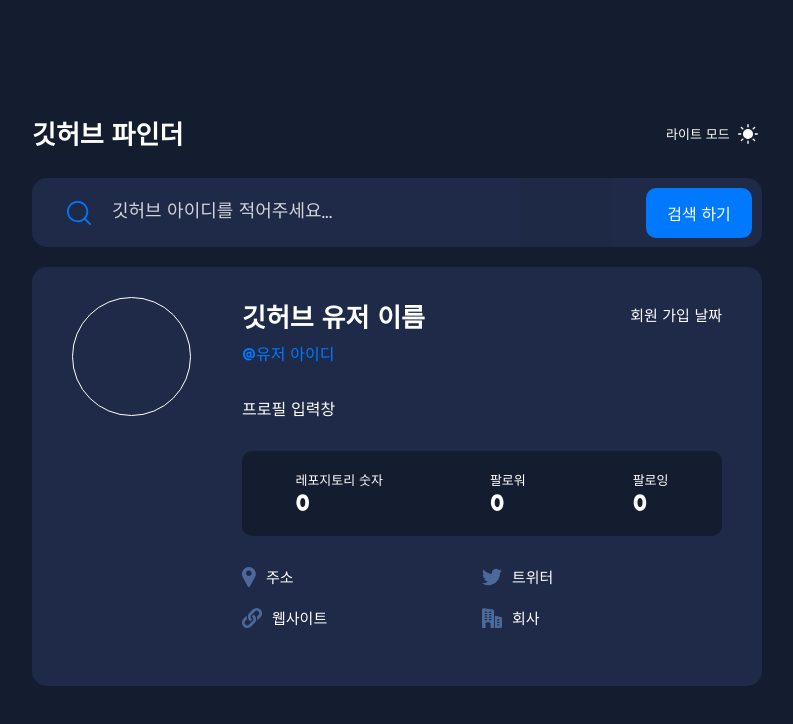
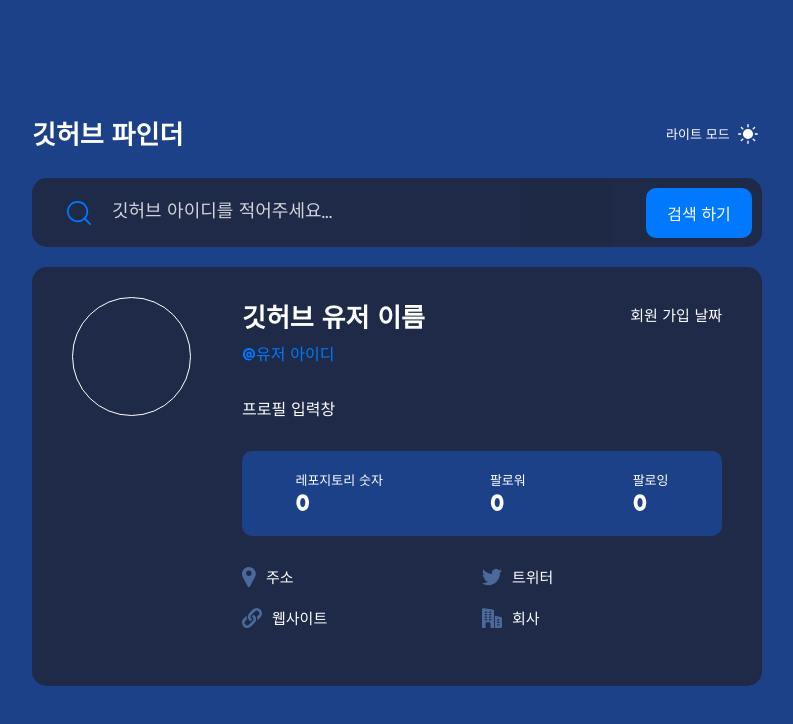
Before and after one commit to flution/ghfinderProject, a plain HTML site: page index.html in a window 1280 px wide. Both pictures are taken after a click on the button "다크 모드". Shown: the whole page, without its empty margins (243-1036 px from the left). Drawn offline with Linux system fonts and the light colour scheme.

```diff
--- a/style.css
+++ b/style.css
@@ -17,7 +17,7 @@
 
   /* 다크 모드 */
   :root[color-mode="dark"] {
-    --body-bg-color-: #141d2f;
+    --body-bg-color-: #1d4188;
     --head-color-: #ffffff;
     --darklight-color-: #ffffff;
     --search-bg-color-: #1e2a47;
```
